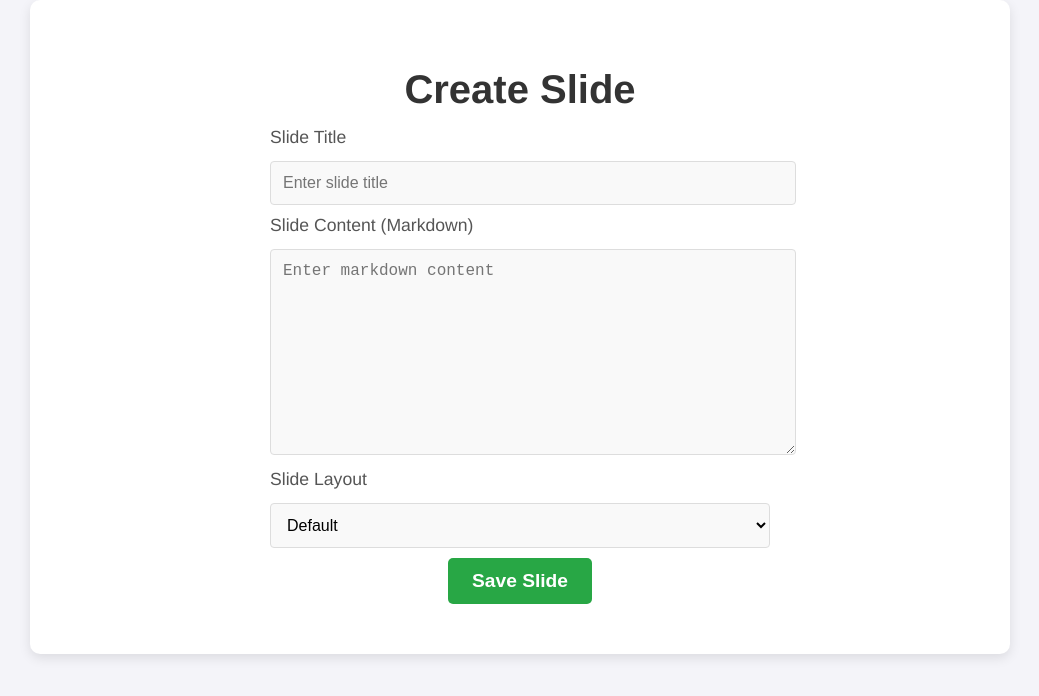
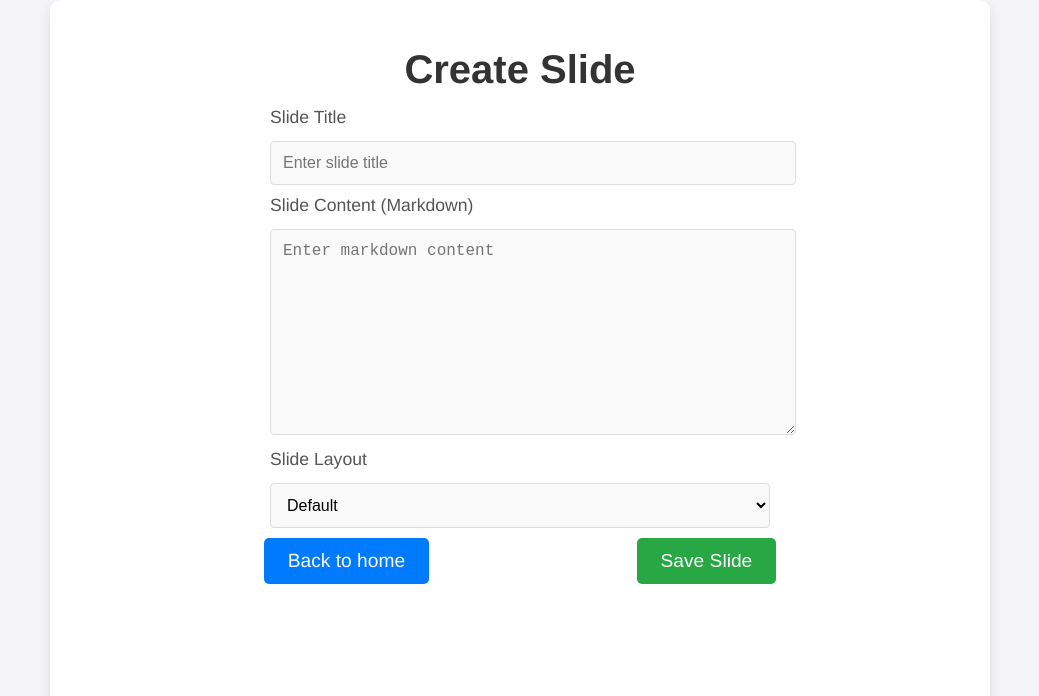
Before and after one commit to wiseinvoker/webppt-app, a React (Vite) app: page /create in a window 1280 px wide. Shown: the top 696 px of the page, without its empty margins (120-1159 px from the left). Built offline with nearby package versions, Linux system fonts and the light colour scheme.

Commit message:
fix: refine slide edit page

```diff
--- a/src/components/SlideEditor.jsx
+++ b/src/components/SlideEditor.jsx
@@ -1,7 +1,8 @@
 // frontend/src/components/SlideEditor.js
 import React, { useState, useEffect } from 'react';
+import { Link } from 'react-router-dom';
+import { useParams, useNavigate } from 'react-router-dom';
 import api from '../api/axios';
-import { useParams, useNavigate } from 'react-router-dom';
 // import { Prism as SyntaxHighlighter } from 'react-syntax-highlighter';
 // import { solarizedlight } from 'react-syntax-highlighter/dist/esm/styles/prism';
 
@@ -78,7 +79,10 @@ const SlideEditor = () => {
           </select>
         </div>
 
-        <button type="submit" className="save-slide-button">Save Slide</button>
+        <div className='button-area'>
+          <Link className="home-button" to={`/`}>Back to home</Link>
+          <button type="submit" className="save-slide-button">Save Slide</button>
+        </div>
       </form>
     </div>
   );
--- a/src/index.css
+++ b/src/index.css
@@ -109,6 +109,29 @@ code {
   background-color: #0056b3;
 }
 
+.button-area {
+  display: flex;
+  justify-content: space-around;
+  width: 80%;
+  margin-left: 10%;
+}
+
+.home-button {
+  display: inline-block;
+  padding: 12px 24px;
+  background-color: #007bff;
+  color: #fff;
+  border-radius: 5px;
+  text-decoration: none;
+  font-size: 1.2rem;
+  text-align: center;
+  transition: background-color 0.3s ease;
+}
+
+.home-button:hover {
+  background-color: #0056b3;
+}
+
 .create-slide-button {
   display: inline-block;
   padding: 12px 24px;
@@ -116,7 +139,7 @@ code {
   color: #fff;
   border-radius: 5px;
   text-decoration: none;
-  font-weight: bold;
+  font-size: 1.2rem;
   text-align: center;
   transition: background-color 0.3s ease;
 }
@@ -151,8 +174,9 @@ code {
 /* Slide Editor Styling */
 .slide-editor-container {
   max-width: 900px;
+  height: calc(100vh - 40px);
   margin: 0 auto;
-  padding: 40px;
+  padding: 20px;
   background-color: #fff;
   border-radius: 10px;
   box-shadow: 0 4px 12px rgba(0, 0, 0, 0.1);
@@ -223,7 +247,6 @@ button:hover {
   padding: 12px 24px;
   background-color: #28a745;
   color: white;
-  font-weight: bold;
   border: none;
   border-radius: 5px;
   cursor: pointer;
```
